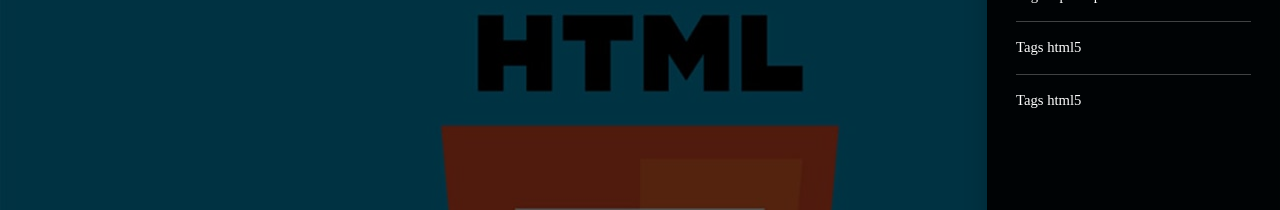
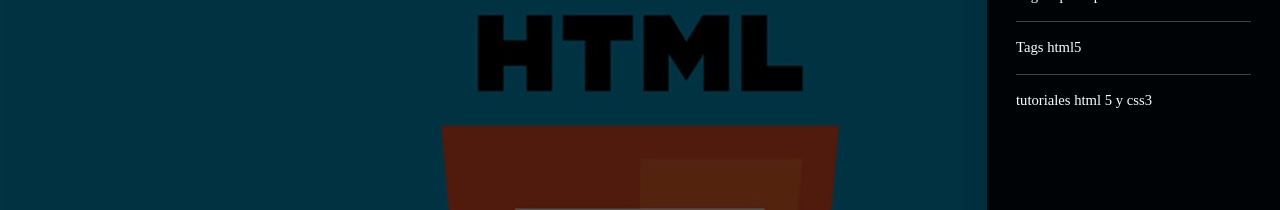
Before and after one commit to ecardonam1/paginaweb-, a plain HTML site: page index.html in a window 1280 px wide. Both pictures are taken after a click on the link "Menu". Shown: the part 74-284 px from the top of the page. Drawn offline with Linux system fonts and the light colour scheme; a web font is replaced by a local one.

Commit message:
video agregado

```diff
--- a/index.html
+++ b/index.html
@@ -24,7 +24,7 @@
 				<ul class="links">
 					<li><a href="index.html">Pagina principal</a></li>
 					<li><a href="Tags_html5.html">Tags html5</a></li>
-					<li><a href="tutoriales html 5, css3">Tags html5</a></li>
+					<li><a href="tutoriales.html">tutoriales html 5 y css3</a></li>
 				</ul>
 			</nav>
 
```
